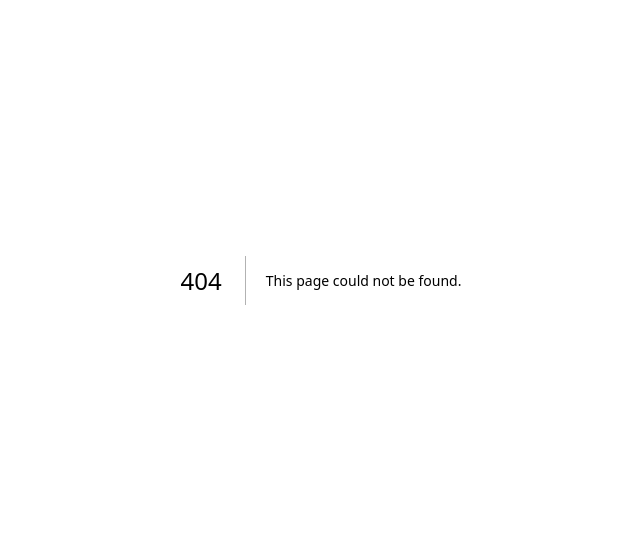
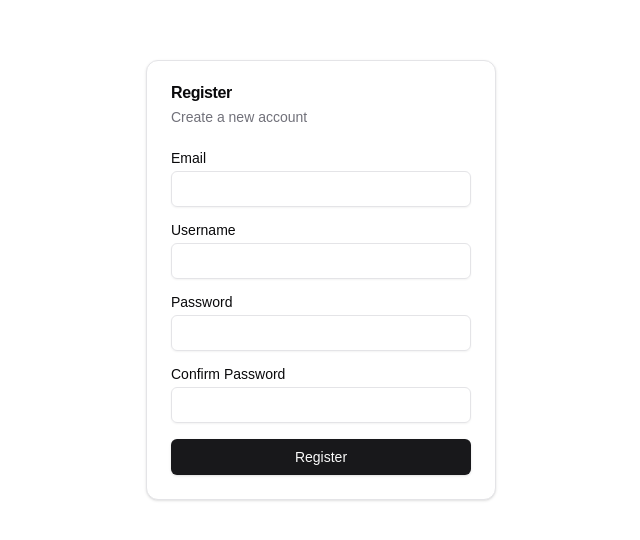
Before and after one commit to aryansrana/horus-ai-resume-project, a Next.js app in the folder frontend/: page /register in a window 1280 px wide. Before the commit this address had no page. Shown: the part 120-660 px from the top of the page, without its empty margins (319-959 px from the left). Built offline with nearby package versions, Linux system fonts and the light colour scheme.

Commit message:
Renamed signup to register

```diff
--- /dev/null
+++ b/frontend/app/register/page.tsx
@@ -0,0 +1,9 @@
+import { Register } from "@/components/register"
+
+export default function RegisterPage() {
+  return (
+    <div className="flex justify-center items-center min-h-screen">
+      <Register />
+    </div>
+  )
+}
--- a/frontend/app/signUp/page.tsx
+++ /dev/null
@@ -1,9 +0,0 @@
-import { SignUp } from "@/components/signUp"
-
-export default function SignUpPage() {
-  return (
-    <div className="flex justify-center items-center min-h-screen">
-      <SignUp />
-    </div>
-  )
-}
--- a/frontend/app/types/auth.ts
+++ b/frontend/app/types/auth.ts
@@ -1,4 +1,4 @@
-export interface SignUpFormData {
+export interface RegisterFormData {
   email: string;
   username: string;
   password: string;
@@ -9,6 +9,8 @@ export interface LoginFormData {
   password: string;
 }
 
-export interface SignUpProps {}
+/*
+export interface RegisterProps {}
 
 export interface LoginProps {}
+*/
--- a/frontend/components/login.tsx
+++ b/frontend/components/login.tsx
@@ -8,9 +8,9 @@ import { Input } from "@/components/ui/input"
 import { Label } from "@/components/ui/label"
 import { Card, CardContent, CardDescription, CardHeader, CardTitle } from "@/components/ui/card"
 import { Alert, AlertDescription, AlertTitle } from "@/components/ui/alert"
-import { LoginProps, LoginFormData } from "@/app/types/auth"
+import { /*LoginProps,*/ LoginFormData } from "@/app/types/auth"
 
-export function Login({}: LoginProps) {
+export function Login({}/*: LoginProps*/) {
   const [formData, setFormData] = useState<LoginFormData>({
     email: '',
     password: ''
--- a/frontend/components/signUp.tsx
+++ b/frontend/components/register.tsx
@@ -8,10 +8,10 @@ import { Input } from "@/components/ui/input"
 import { Label } from "@/components/ui/label"
 import { Card, CardContent, CardDescription, CardHeader, CardTitle } from "@/components/ui/card"
 import { Alert, AlertDescription, AlertTitle } from "@/components/ui/alert"
-import { SignUpProps, SignUpFormData } from "@/app/types/auth"
+import { /*RegisterProps,*/ RegisterFormData } from "@/app/types/auth"
 
-export function SignUp({}: SignUpProps) {
-  const [formData, setFormData] = useState<SignUpFormData>({
+export function Register({} /*: RegisterProps*/) {
+  const [formData, setFormData] = useState<RegisterFormData>({
     email: '',
     username: '',
     password: '',
@@ -54,14 +54,14 @@ export function SignUp({}: SignUpProps) {
       } else {
         setError('An unexpected error occurred. Please try again.')
       }
-      console.error('Signup error:', err)
+      console.error('Register error:', err)
     }
   }
 
   return (
     <Card className="w-[350px]">
       <CardHeader>
-        <CardTitle>Sign Up</CardTitle>
+        <CardTitle>Register</CardTitle>
         <CardDescription>Create a new account</CardDescription>
       </CardHeader>
       <CardContent>
@@ -90,7 +90,7 @@ export function SignUp({}: SignUpProps) {
               <AlertDescription>{error}</AlertDescription>
             </Alert>
           )}
-          <Button type="submit" className="w-full mt-4">Sign Up</Button>
+          <Button type="submit" className="w-full mt-4">Register</Button>
         </form>
       </CardContent>
     </Card>
```
